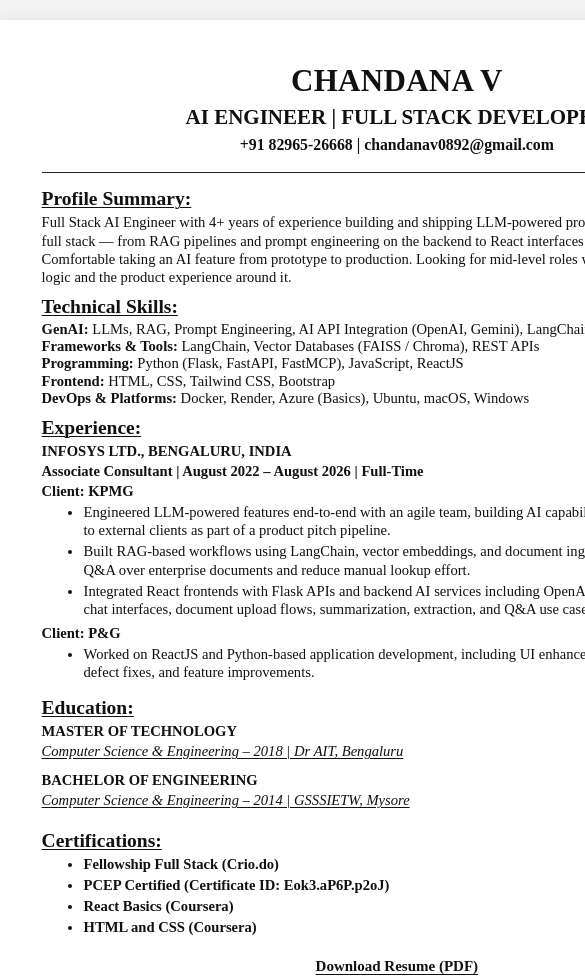
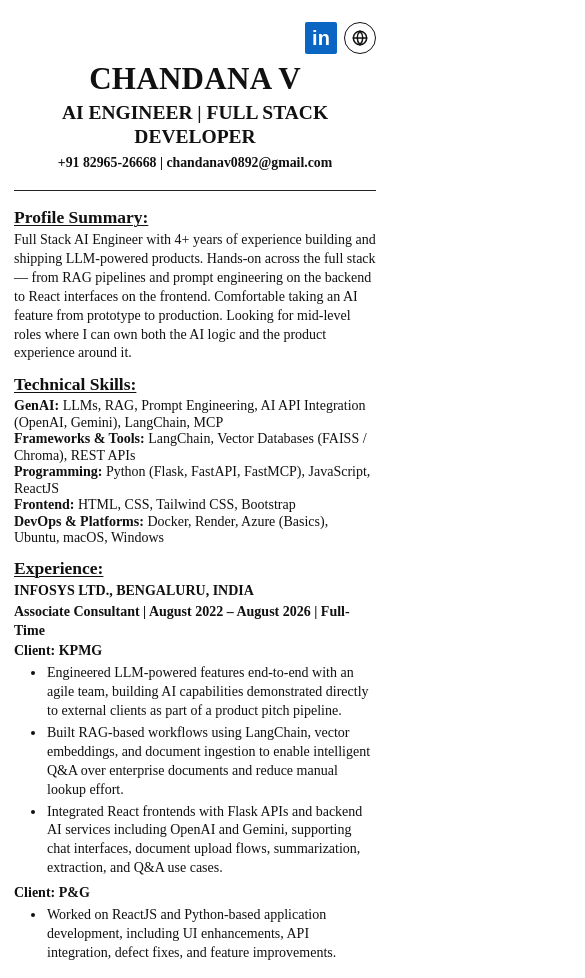
Before and after one commit to chandanav0892/resume-portfolio, a plain HTML site: page index.html in a window 390 px wide. Shown: the top 978 px of the page, 585 px wide, since content can reach past the window. Drawn offline with Linux system fonts and the light colour scheme.

Commit message:
made responsive

```diff
--- a/index.html
+++ b/index.html
@@ -207,6 +207,142 @@
       margin-top: 6px;
     }
 
+
+
+    /* ---------------- MOBILE / TABLET ---------------- */
+    @media screen and (max-width: 768px) {
+      html, body {
+        width: 100%;
+        overflow-x: hidden;
+        background: #fff;
+      }
+
+      body {
+        padding: 0;
+      }
+
+      .resume {
+        width: 100%;
+        min-height: 100vh;
+        margin: 0;
+        padding: 22px 18px 24px;
+        box-shadow: none;
+      }
+
+      .header {
+        padding-top: 42px;
+        padding-bottom: 8px;
+      }
+
+      .header-icons {
+        top: 0;
+        right: 0;
+      }
+
+      .icon-link {
+        width: 32px;
+        height: 32px;
+      }
+
+      .name {
+        font-size: clamp(26px, 8vw, 31px);
+        line-height: 1.08;
+      }
+
+      .role {
+        margin-top: 6px;
+        font-size: clamp(17px, 5vw, 21px);
+        line-height: 1.2;
+      }
+
+      .contact {
+        font-size: 14.5px;
+        line-height: 1.45;
+        overflow-wrap: anywhere;
+      }
+
+      .top-rule {
+        margin-top: 9px;
+      }
+
+      .section {
+        margin-top: 12px;
+      }
+
+      .section-title {
+        font-size: 18px;
+      }
+
+      p,
+      .company,
+      .position,
+      .client,
+      .degree,
+      .education-line,
+      li {
+        font-size: 14.5px;
+        line-height: 1.35;
+      }
+
+      ul {
+        margin-left: 18px;
+        padding-left: 14px;
+      }
+
+      .education-block {
+        margin-bottom: 9px;
+      }
+
+      .resume-footer {
+        margin-top: 18px;
+        padding-top: 8px;
+      }
+
+      .resume-footer .download-link {
+        display: inline-flex;
+        align-items: center;
+        justify-content: center;
+        min-height: 44px;
+        padding: 10px 14px;
+        font-size: 15px;
+        line-height: 1.2;
+        text-align: center;
+      }
+    }
+
+    @media screen and (max-width: 420px) {
+      .resume {
+        padding-left: 14px;
+        padding-right: 14px;
+      }
+
+      .header {
+        padding-top: 40px;
+      }
+
+      .header-icons {
+        gap: 7px;
+      }
+
+      .contact {
+        font-size: 13.8px;
+      }
+
+      .section-title {
+        font-size: 17.5px;
+      }
+
+      p,
+      .company,
+      .position,
+      .client,
+      .degree,
+      .education-line,
+      li {
+        font-size: 14px;
+      }
+    }
+
     @media print {
       html, body {
         width: 210mm;
```
